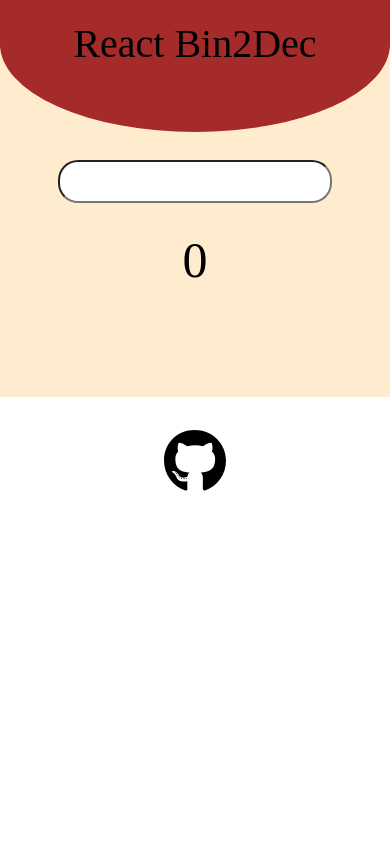
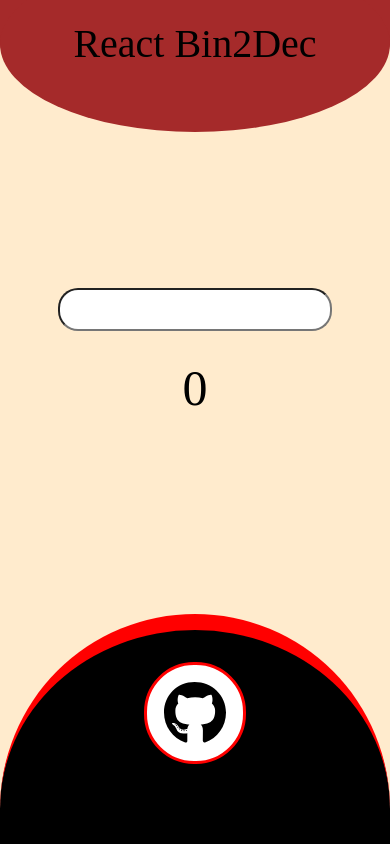
Before and after one commit to GabrielDonas/bin2dec-typescript, a React (Create React App) app: page / in a window 390 px wide. Built offline with nearby package versions, Linux system fonts and the light colour scheme.

Commit message:
css update

```diff
--- a/src/components/converter/Converter.tsx
+++ b/src/components/converter/Converter.tsx
@@ -21,5 +21,6 @@
     </div>
   );
 }
+//change the class when not binary
 
 export default Converter;
--- a/src/components/converter/converter.module.css
+++ b/src/components/converter/converter.module.css
@@ -2,7 +2,8 @@
   display: flex;
   flex-direction: column;
   align-items: center;
-  padding: 10rem 0 5rem 0;
+  padding: 18rem 0 5rem 0;
+  height: 100vh;
   background-color: blanchedalmond;
 }
 
--- a/src/components/footer/footer.module.css
+++ b/src/components/footer/footer.module.css
@@ -1,9 +1,30 @@
 .container {
   display: flex;
   justify-content: center;
-  padding: 2rem 0;
+  position: fixed;
+  left: 0;
+  bottom: 0;
+  padding: 2rem 0 5rem 0;
+  width: 100%;
+  background-color: black;
+  border-top: 1rem solid red;
+  border-top-right-radius: 600rem;
+  border-top-left-radius: 600rem;
 }
 
 .gitlogo {
   font-size: 4rem;
+  padding: 1rem;
+  background-color: white;
+  border: 3px solid red;
+  border-radius: 50px;
 }
+
+@media only screen and (max-width: 600px) {
+  .container {
+    background-color: black;
+    border-top: 1rem solid red;
+    border-top-right-radius: 1000rem;
+    border-top-left-radius: 1000rem;
+  }
+}
--- a/src/styles/global.css
+++ b/src/styles/global.css
@@ -5,4 +5,6 @@
   width: 100vw;
   height: 100vh;
   overflow: hidden;
+  margin: 0;
+  padding: 0;
 }
```
